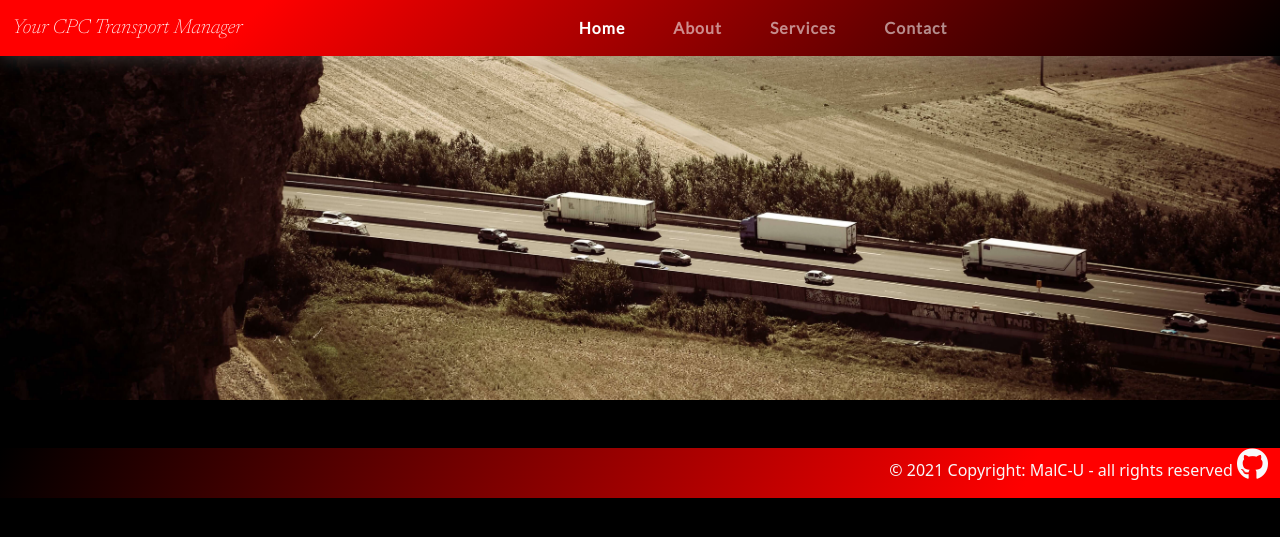
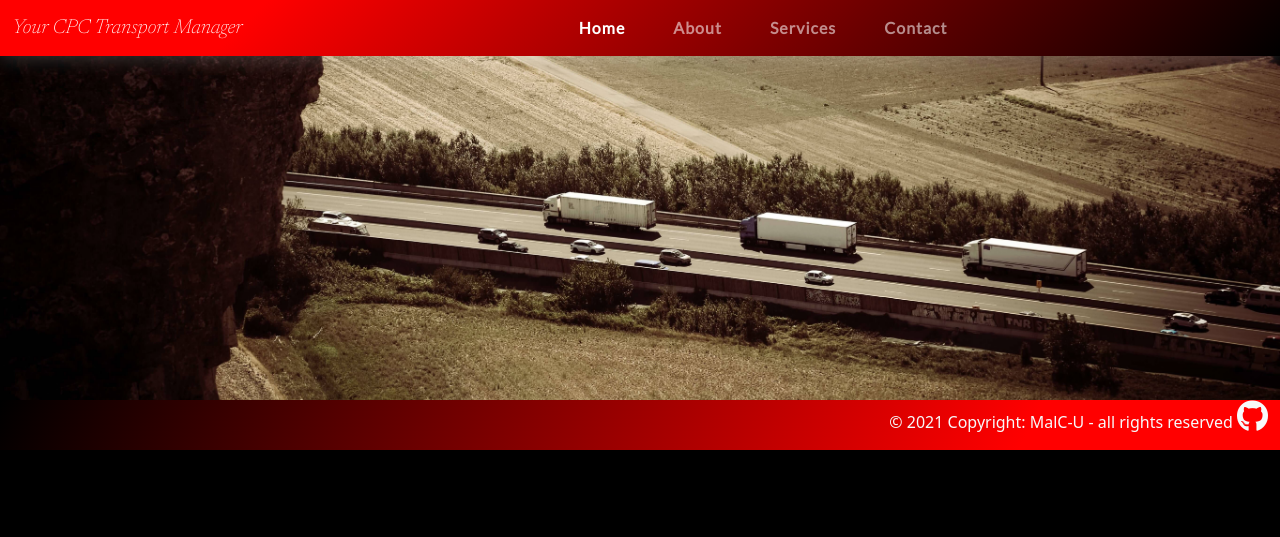
Before and after one commit to malc-u/Your-CPC-TransportManager, a Flask app: page / in a window 1280 px wide. Shown: the top 537 px of the page. Run offline with Flask 2, Linux system fonts and the light colour scheme; some libraries are stand-ins or nearby versions.

Commit message:
Amended padding for  #page-content

```diff
--- a/templates/layout/base.html
+++ b/templates/layout/base.html
@@ -15,7 +15,7 @@
     {% include 'layout/navbar.html' %}
     <div class="container-fluid  mx-0 px-0">
         <!--Page content-->
-        <div id="page-content" class="row mx-0 pb-5">
+        <div id="page-content" class="row mx-0 py-0">
           <!--Container that will display flashed messages/alerts-->
           {% include 'components/flash-alerts.html' %}
           <!--Block of page content to be displayed from templates/pages-->
```
